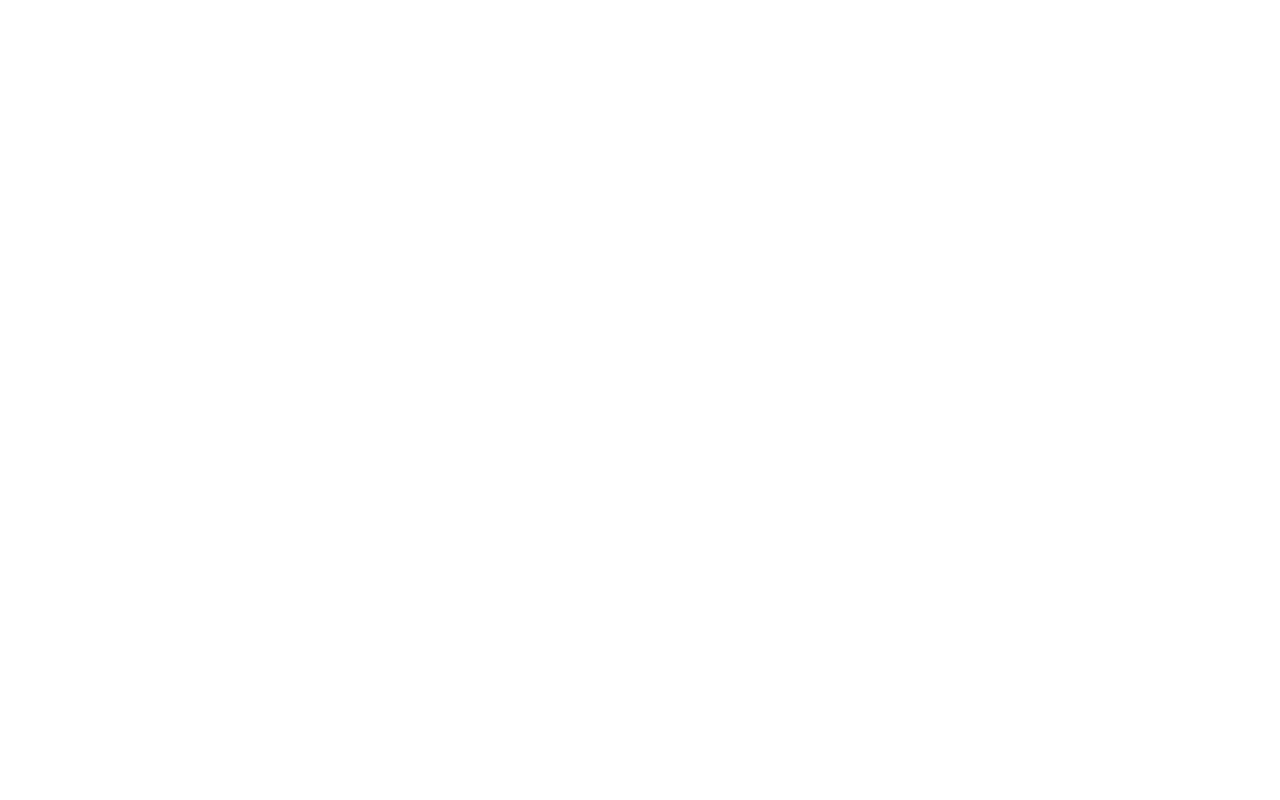
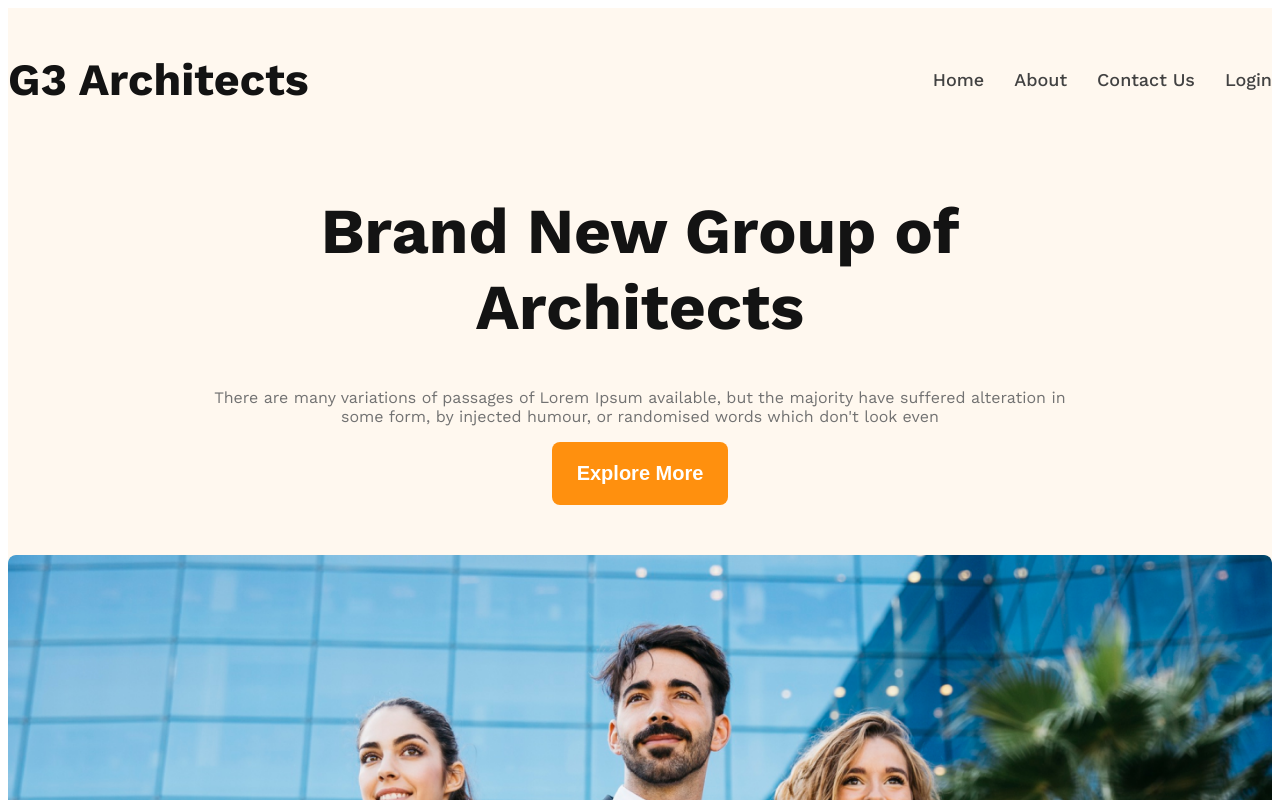
Before and after one commit to MohammadSami97/sami, a plain HTML site: page index.html in a window 1280 px wide. Shown: the top 800 px of the page. Drawn offline with nearby package versions, Linux system fonts and the light colour scheme.

Commit message:
Added navbar and banner

```diff
--- a/index.html
+++ b/index.html
@@ -4,10 +4,27 @@
     <meta charset="UTF-8">
     <meta name="viewport" content="width=device-width, initial-scale=1.0">
     <title>G3-Architects</title>
+    <link rel="stylesheet" href="styles/architects.css">
 </head>
-<body>
-    <header>
-
+<body class="work-sans-font">
+    <header class="bg-color-mango">
+        <nav class=" navbar display-flex">
+            <h3 class=" brand dark-1 ">G3 Architects</h3>
+            <ul class="nav-links display-flex">
+                <li class="nav-items"><a href="" class="nav-link dark-2">Home</a></li>
+                <li class="nav-items"><a href="" class="nav-link dark-2">About</a></li>
+                <li class="nav-items"><a href="" class="nav-link dark-2">Contact Us</a></li>
+                <li class="nav-items"><a href="" class="nav-link dark-2">Login</a></li>
+            </ul>
+        </nav>
+        <div class="banner">
+            <div class="banner-container">
+            <h1 class="banner-title dark-1">Brand New Group of Architects </h1>
+            <p class="banner-description dark-3">There are many variations of passages of Lorem Ipsum available, but the majority have suffered alteration in some form, by injected humour, or randomised words which don't look even</p>
+            <button class="btn-mango">Explore More</button>
+        </div>
+        <img class="banner-img" src="images/banner.png" alt="">
+        </div>
     </header>
     <main>
 
--- a/styles/architects.css
+++ b/styles/architects.css
@@ -8,3 +8,113 @@
   font-weight: 400;
   font-style: normal;
 }
+
+/* shared styles */
+.display-flex{
+    display: flex;
+}
+
+.bg-color-mango{
+    background-color: #FF900E10;
+}
+
+.btn-mango{
+    background-color: #FF900E;
+    font-size: 1.25rem;
+    font-weight: 600;
+    color: #ffffff;
+    padding: 20px 25px;
+    border-radius: 8px;
+    border: none;
+
+}
+
+/* text colors */
+.dark-1{
+    color: #131313;
+}
+
+.dark-2{
+    color: #424242;
+}
+
+.dark-3{
+    color: #727272;
+}
+
+.dark-4{
+    color: #A1A1A1;
+}
+
+.dark-5{
+    color: #D0D0D0;
+}
+
+.dark-6{
+    color: #E7E7E7;
+}
+
+.dark-7{
+    color: #F3F3F3;
+}
+
+/* navbar styles */
+.navbar{
+    justify-content: space-between;
+    max-width: 1440px;
+    margin: 0 auto;
+    align-items: center;
+}
+
+.brand{
+    font-size: 2.8rem;
+    font-weight: 700;
+}
+
+.nav-links{
+    gap: 30px;
+}
+
+.nav-items{
+    list-style: none;
+}
+
+.nav-link{
+    text-decoration: none;
+    font-size: 1.125rem;
+    font-weight: 500;
+}
+
+/* banner styles */
+.banner{
+    max-width: 1440px;
+    margin: 0 auto;
+
+
+}
+
+.banner-container{
+    text-align: center;
+    max-width: 868px;
+    margin: 0 auto;
+    margin-bottom: 50px;
+}
+
+.banner-title{
+    font-size: 4rem;
+    font-weight: 700;
+
+}
+
+.banner-img{
+    width: 100%;
+    border-radius: 8px;
+}
+
+/* responsive layout */
+@media screen and (max-width:576px) {
+    .navbar,
+    .nav-links{
+        flex-direction: column;
+    }
+}
```
